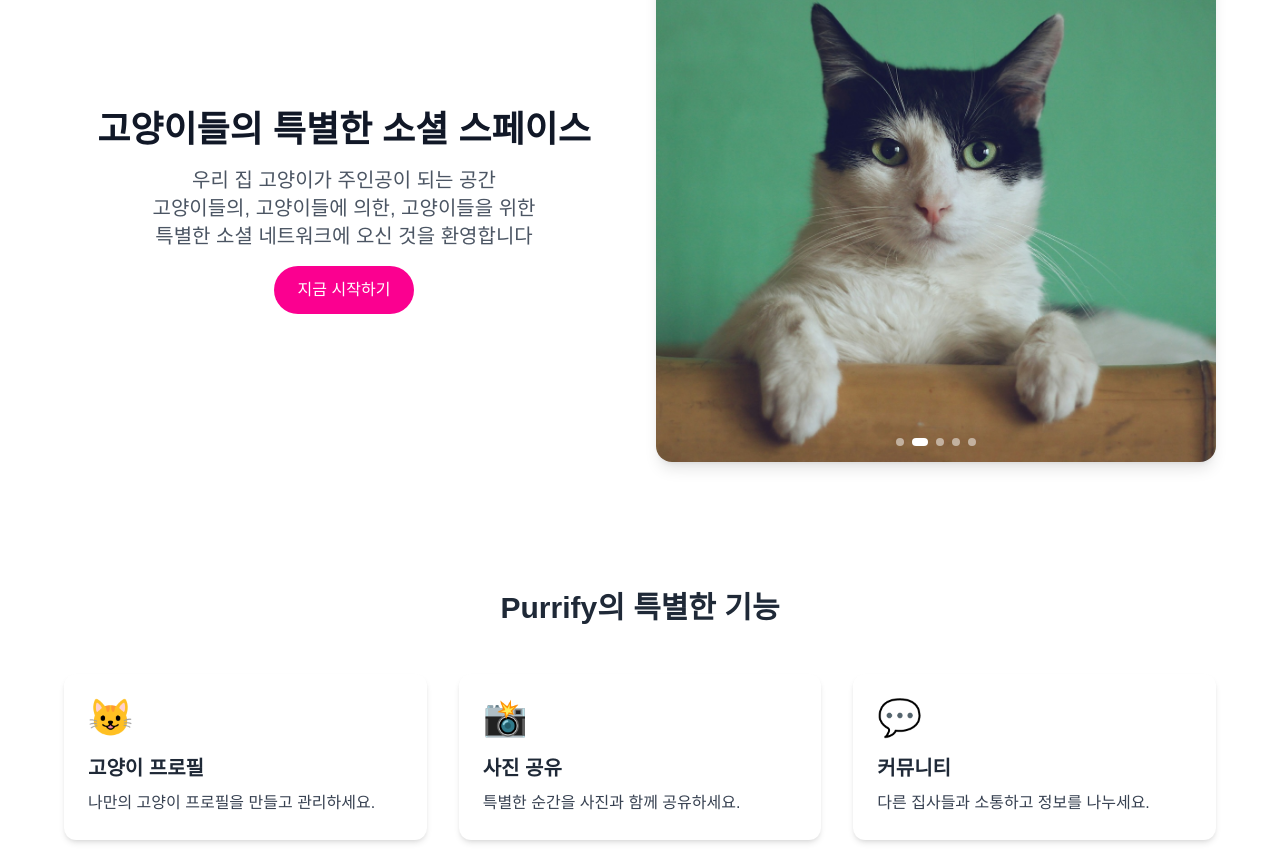
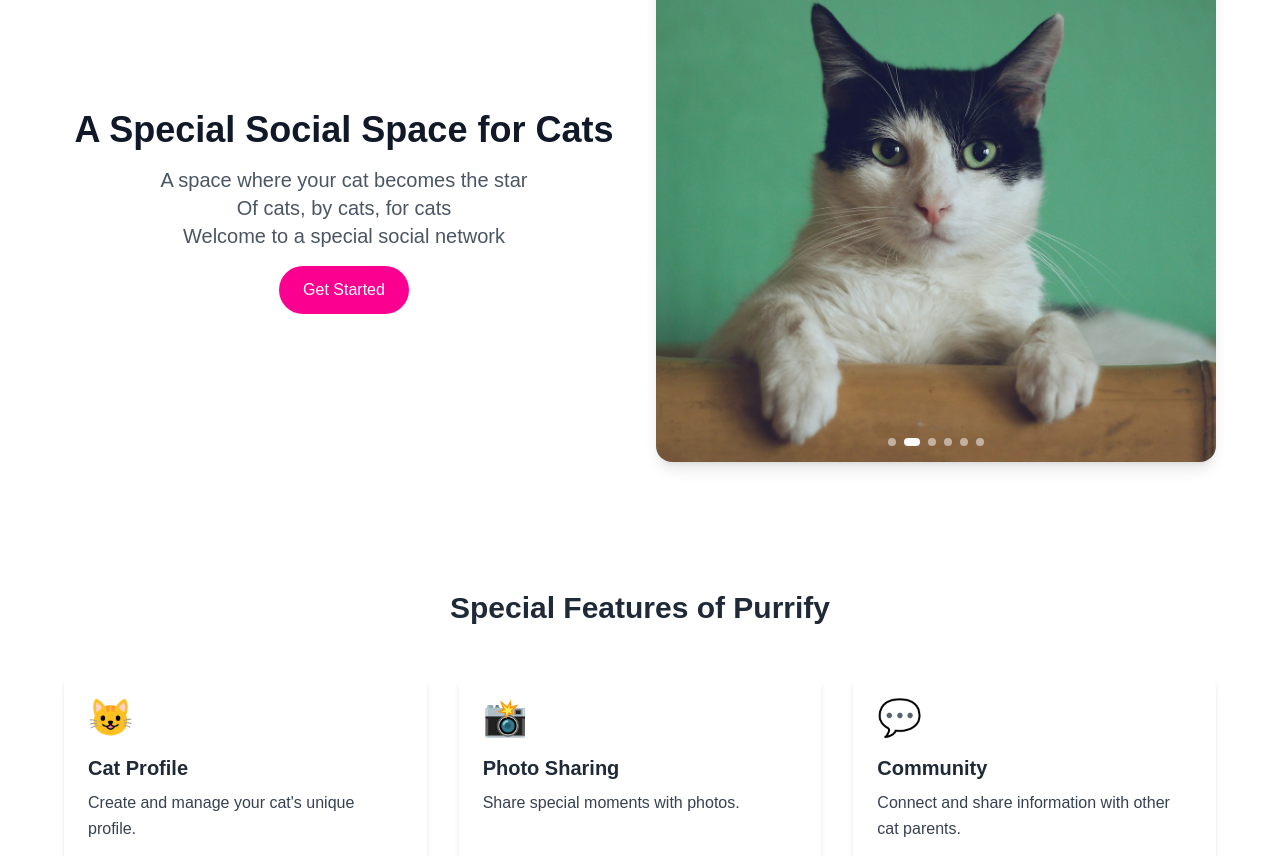
Before and after one commit to intzzzero/purrify-front, a Next.js app: page / in a window 1280 px wide. Shown: the part 182-1038 px from the top of the page. Built offline with nearby package versions, Linux system fonts and the light colour scheme.

Commit message:
접속위치에 따른 언어설정

```diff
--- a/src/app/feed/page.tsx
+++ b/src/app/feed/page.tsx
@@ -3,7 +3,10 @@ import { useState } from 'react';
 import Image from 'next/image';
 import { Skeleton } from '@/components/ui/Skeleton';
 
+type ViewMode = 'list' | 'grid';
+
 export default function Feed() {
+	const [viewMode, setViewMode] = useState<ViewMode>('list');
 	const [posts, setPosts] = useState([
 		// 더미 데이터
 		{
@@ -14,22 +17,20 @@ export default function Feed() {
 			likes: 42,
 			comments: 5,
 		},
-		// 추가 포스트...
+		// 추가 더미 데이터
+		{
+			id: 2,
+			author: '고양이집사',
+			content: '오늘의 냥이',
+			imageUrl: '/images/posts/cat2.jpg',
+			likes: 38,
+			comments: 3,
+		},
 	]);
 	const [isLoading, setIsLoading] = useState(true);
 
-	return (
-		<div className="min-h-screen bg-gray-50">
-			<main className="max-w-2xl mx-auto py-8 px-4">
-				<div className="space-y-6">
-					{isLoading ? (
-						// 스켈레톤 UI
-						<>
-							{[1, 2, 3].map((num) => (
-								<div
-									key={num}
-									className="bg-white rounded-xl shadow-md overflow-hidden"
-								>
+	const ListSkeleton = () => (
+		<div className="bg-white rounded-xl shadow-md overflow-hidden">
 			<div className="p-4">
 				<div className="flex items-center gap-2">
 					<Skeleton className="w-10 h-10 rounded-full" />
@@ -45,10 +46,53 @@ export default function Feed() {
 				<Skeleton className="h-4 w-3/4" />
 			</div>
 		</div>
+	);
+
+	const GridSkeleton = () => (
+		<div className="relative aspect-square">
+			<Skeleton className="w-full h-full rounded-lg" />
+		</div>
+	);
+
+	return (
+		<div className="min-h-screen bg-gray-50">
+			<main className="max-w-6xl mx-auto py-8 px-4">
+				{/* 뷰 모드 토글 */}
+				<div className="flex justify-end mb-6">
+					<div className="bg-white rounded-lg shadow-sm p-1 inline-flex">
+						<button
+							onClick={() => setViewMode('list')}
+							className={`px-4 py-2 rounded-md transition-colors ${
+								viewMode === 'list'
+									? 'bg-primary text-white'
+									: 'text-gray-600 hover:bg-gray-100'
+							}`}
+						>
+							<span className="text-lg">📝</span>
+						</button>
+						<button
+							onClick={() => setViewMode('grid')}
+							className={`px-4 py-2 rounded-md transition-colors ${
+								viewMode === 'grid'
+									? 'bg-primary text-white'
+									: 'text-gray-600 hover:bg-gray-100'
+							}`}
+						>
+							<span className="text-lg">📷</span>
+						</button>
+					</div>
+				</div>
+
+				{viewMode === 'list' ? (
+					// 리스트 뷰
+					<div className="max-w-2xl mx-auto space-y-6">
+						{isLoading ? (
+							<>
+								{[1, 2, 3].map((num) => (
+									<ListSkeleton key={num} />
 								))}
 							</>
 						) : (
-						// 실제 포스트
 							posts.map((post) => (
 								<div
 									key={post.id}
@@ -84,6 +128,44 @@ export default function Feed() {
 							))
 						)}
 					</div>
+				) : (
+					// 그리드 뷰
+					<div className="grid grid-cols-2 md:grid-cols-3 lg:grid-cols-4 gap-4">
+						{isLoading ? (
+							<>
+								{[1, 2, 3, 4, 5, 6, 7, 8].map((num) => (
+									<GridSkeleton key={num} />
+								))}
+							</>
+						) : (
+							posts.map((post) => (
+								<div
+									key={post.id}
+									className="relative aspect-square group cursor-pointer"
+								>
+									<Image
+										src={post.imageUrl}
+										alt={post.content}
+										fill
+										className="object-cover rounded-lg"
+										onLoad={() => setIsLoading(false)}
+										onError={() => setIsLoading(false)}
+									/>
+									<div className="absolute inset-0 bg-black/40 opacity-0 group-hover:opacity-100 transition-opacity rounded-lg flex items-center justify-center text-white gap-4">
+										<div className="flex items-center gap-1">
+											<span>❤️</span>
+											<span>{post.likes}</span>
+										</div>
+										<div className="flex items-center gap-1">
+											<span>💬</span>
+											<span>{post.comments}</span>
+										</div>
+									</div>
+								</div>
+							))
+						)}
+					</div>
+				)}
 			</main>
 		</div>
 	);
--- a/src/app/page.tsx
+++ b/src/app/page.tsx
@@ -2,10 +2,14 @@
 import { useEffect, useState } from 'react';
 import Image from 'next/image';
 import Link from 'next/link';
+import { texts } from '@/constants/locales';
+import { useLocale } from '@/hooks/useLocale';
 
 export default function Home() {
 	const [currentSlide, setCurrentSlide] = useState(0);
-	const slides = [1, 2, 3, 4, 5];
+	const slides = [1, 2, 3, 4, 5, 6];
+	const locale = useLocale();
+	const t = texts[locale];
 
 	useEffect(() => {
 		const timer = setInterval(() => {
@@ -34,13 +38,13 @@ export default function Home() {
 							href="/auth/signin"
 							className="px-4 py-2 rounded-full bg-primary text-white hover:bg-primary/90"
 						>
-							로그인
+							{t.auth.login}
 						</Link>
 						<Link
 							href="/auth/signup"
 							className="px-4 py-2 rounded-full border border-primary text-primary hover:bg-primary/5"
 						>
-							회원가입
+							{t.auth.signup}
 						</Link>
 					</div>
 				</div>
@@ -53,21 +57,22 @@ export default function Home() {
 					<div className="flex-1 space-y-6">
 						<div className="space-y-4 text-center">
 							<h1 className="text-4xl font-bold text-gray-900">
-								고양이들의 특별한 소셜 스페이스
+								{t.hero.title}
 							</h1>
 							<p className="text-xl text-gray-600">
-								우리 집 고양이가 주인공이 되는 공간
-								<br />
-								고양이들의, 고양이들에 의한, 고양이들을 위한
-								<br />
-								특별한 소셜 네트워크에 오신 것을 환영합니다
+								{t.hero.description.map((line, index) => (
+									<span key={index}>
+										{line}
+										{index < t.hero.description.length - 1 && <br />}
+									</span>
+								))}
 							</p>
 							<div className="flex justify-center mt-8">
 								<Link
 									href="/auth/signin"
 									className="px-6 py-3 text-white bg-primary rounded-full hover:bg-primary/90 transition-colors"
 								>
-									지금 시작하기
+									{t.hero.cta}
 								</Link>
 							</div>
 						</div>
@@ -111,34 +116,25 @@ export default function Home() {
 				{/* 기능 소개 섹션 */}
 				<section className="max-w-6xl mx-auto py-16">
 					<h3 className="text-3xl font-bold text-center mb-12 text-gray-800">
-						Purrify의 특별한 기능
+						{t.features.title}
 					</h3>
 					<div className="grid grid-cols-1 md:grid-cols-3 gap-8">
-						<div className="p-6 bg-white rounded-xl shadow-md hover:shadow-lg transition-shadow">
-							<div className="text-primary text-4xl mb-4">😺</div>
-							<h4 className="text-xl font-bold mb-2 text-gray-800">
-								고양이 프로필
-							</h4>
-							<p className="text-gray-700 leading-relaxed">
-								나만의 고양이 프로필을 만들고 관리하세요.
-							</p>
-						</div>
-						<div className="p-6 bg-white rounded-xl shadow-md hover:shadow-lg transition-shadow">
-							<div className="text-primary text-4xl mb-4">📸</div>
-							<h4 className="text-xl font-bold mb-2 text-gray-800">
-								사진 공유
-							</h4>
-							<p className="text-gray-700 leading-relaxed">
-								특별한 순간을 사진과 함께 공유하세요.
-							</p>
-						</div>
-						<div className="p-6 bg-white rounded-xl shadow-md hover:shadow-lg transition-shadow">
-							<div className="text-primary text-4xl mb-4">💬</div>
-							<h4 className="text-xl font-bold mb-2 text-gray-800">커뮤니티</h4>
-							<p className="text-gray-700 leading-relaxed">
-								다른 집사들과 소통하고 정보를 나누세요.
-							</p>
-						</div>
+						{t.features.items.map((feature, index) => (
+							<div
+								key={index}
+								className="p-6 bg-white rounded-xl shadow-md hover:shadow-lg transition-shadow"
+							>
+								<div className="text-primary text-4xl mb-4">
+									{feature.emoji}
+								</div>
+								<h4 className="text-xl font-bold mb-2 text-gray-800">
+									{feature.title}
+								</h4>
+								<p className="text-gray-700 leading-relaxed">
+									{feature.description}
+								</p>
+							</div>
+						))}
 					</div>
 				</section>
 			</main>
--- /dev/null
+++ b/src/constants/locales.ts
@@ -0,0 +1,72 @@
+export const texts = {
+	ko: {
+		hero: {
+			title: '고양이들의 특별한 소셜 스페이스',
+			description: [
+				'우리 집 고양이가 주인공이 되는 공간',
+				'고양이들의, 고양이들에 의한, 고양이들을 위한',
+				'특별한 소셜 네트워크에 오신 것을 환영합니다',
+			],
+			cta: '지금 시작하기',
+		},
+		features: {
+			title: 'Purrify의 특별한 기능',
+			items: [
+				{
+					emoji: '😺',
+					title: '고양이 프로필',
+					description: '나만의 고양이 프로필을 만들고 관리하세요.',
+				},
+				{
+					emoji: '📸',
+					title: '사진 공유',
+					description: '특별한 순간을 사진과 함께 공유하세요.',
+				},
+				{
+					emoji: '💬',
+					title: '커뮤니티',
+					description: '다른 집사들과 소통하고 정보를 나누세요.',
+				},
+			],
+		},
+		auth: {
+			login: '로그인',
+			signup: '회원가입',
+		},
+	},
+	en: {
+		hero: {
+			title: 'A Special Social Space for Cats',
+			description: [
+				'A space where your cat becomes the star',
+				'Of cats, by cats, for cats',
+				'Welcome to a special social network',
+			],
+			cta: 'Get Started',
+		},
+		features: {
+			title: 'Special Features of Purrify',
+			items: [
+				{
+					emoji: '😺',
+					title: 'Cat Profile',
+					description: "Create and manage your cat's unique profile.",
+				},
+				{
+					emoji: '📸',
+					title: 'Photo Sharing',
+					description: 'Share special moments with photos.',
+				},
+				{
+					emoji: '💬',
+					title: 'Community',
+					description: 'Connect and share information with other cat parents.',
+				},
+			],
+		},
+		auth: {
+			login: 'Login',
+			signup: 'Sign Up',
+		},
+	},
+};
--- /dev/null
+++ b/src/hooks/useLocale.ts
@@ -0,0 +1,24 @@
+import { useState, useEffect } from 'react';
+
+type Locale = 'ko' | 'en';
+
+export function useLocale(): Locale {
+	const [locale, setLocale] = useState<Locale>('en');
+
+	useEffect(() => {
+		// 타임존 확인
+		const timeZone = Intl.DateTimeFormat().resolvedOptions().timeZone;
+		const isKoreaTimeZone = timeZone === 'Asia/Seoul';
+
+		// 브라우저 언어 확인
+		const browserLanguage = navigator.language.toLowerCase();
+		const isKoreanLanguage = browserLanguage.startsWith('ko');
+
+		// 한국 시간대이거나 브라우저 언어가 한국어인 경우
+		if (isKoreaTimeZone || isKoreanLanguage) {
+			setLocale('ko');
+		}
+	}, []);
+
+	return locale;
+}
```
Also changed, not shown: public/images/main/cat_6.jpg (added). Lines whose indentation alone changed are shown as unchanged.
